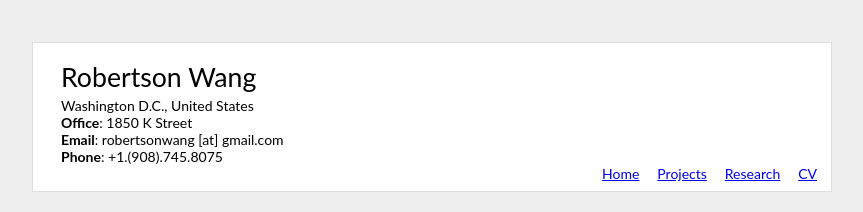
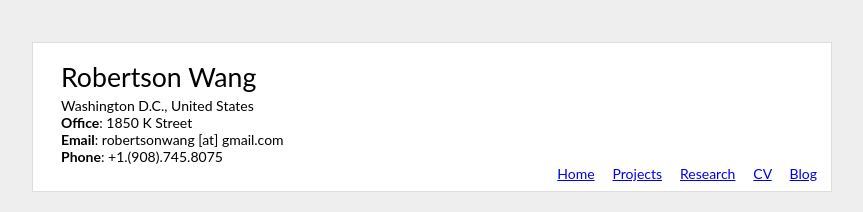
Before and after one commit to robertsonwang/robertsonwang.github.io, a plain HTML site: page index.html in a window 1280 px wide. Shown: the top 212 px of the page, without its empty margins (208-1071 px from the left). Drawn offline with Linux system fonts and the light colour scheme.

Commit message:
added blog

```diff
--- a/index.html
+++ b/index.html
@@ -62,7 +62,7 @@ div.paper pre {
 <span><strong>Office</strong>: 1850 K Street </span><br />
 <span><strong>Email</strong>: robertsonwang [at] gmail.com</span> <br />
 <span><strong>Phone</strong>: +1.(908).745.8075</span> <br />
-<div align="right"> <a href="/index.html">Home</a> &nbsp &nbsp <a href="/projects.html">Projects</a> &nbsp &nbsp <a href="/research.html">Research</a> &nbsp &nbsp <a href="/RobertsonWang-CV.pdf">CV</a>
+<div align="right"> <a href="/index.html">Home</a> &nbsp &nbsp <a href="/projects.html">Projects</a> &nbsp &nbsp <a href="/research.html">Research</a> &nbsp &nbsp <a href="/RobertsonWang-CV.pdf">CV</a> &nbsp &nbsp <a href="/BAYESIAN_average.html">Blog</a>
 </div>
 </div>
 </div>
```
